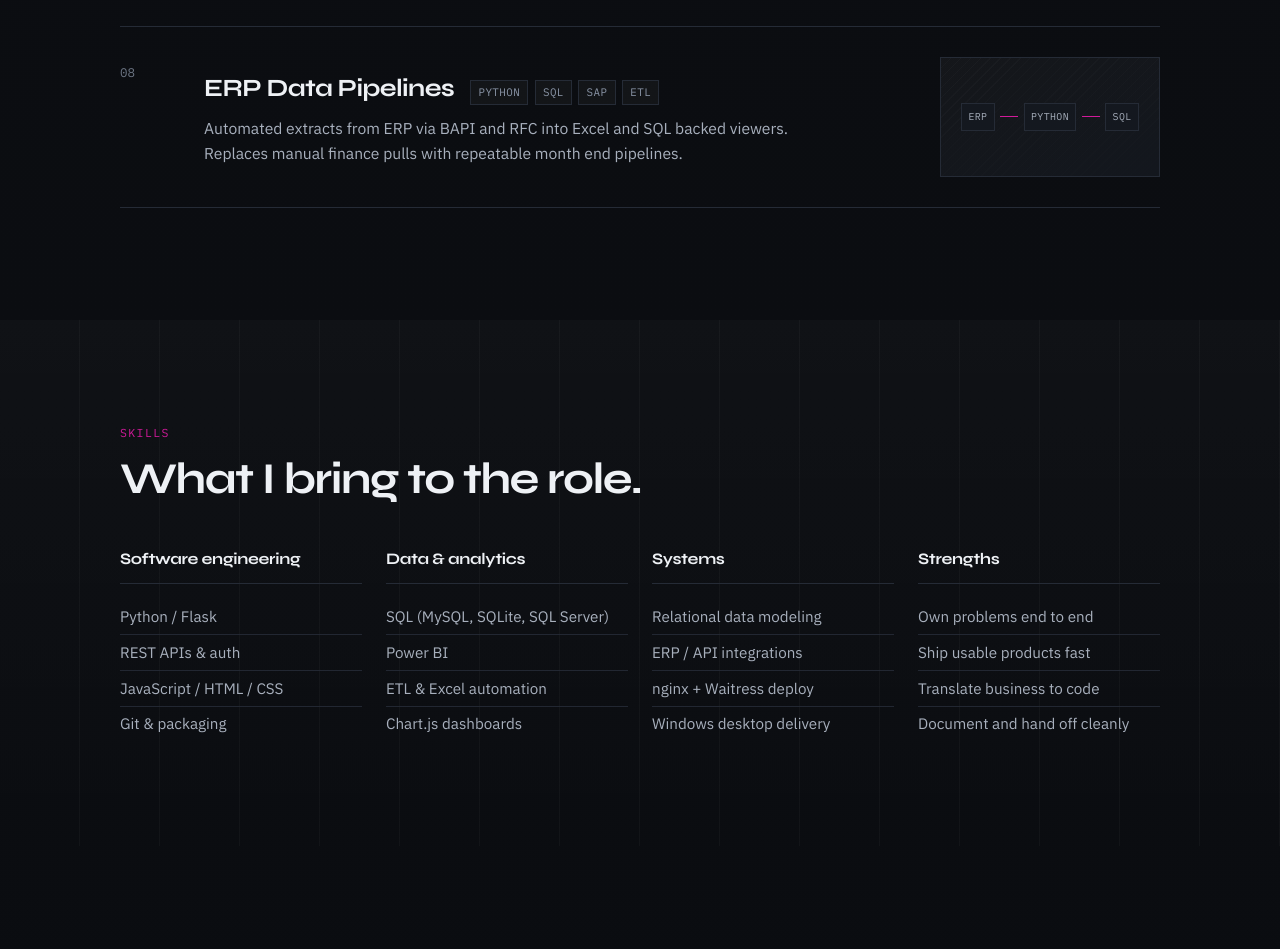
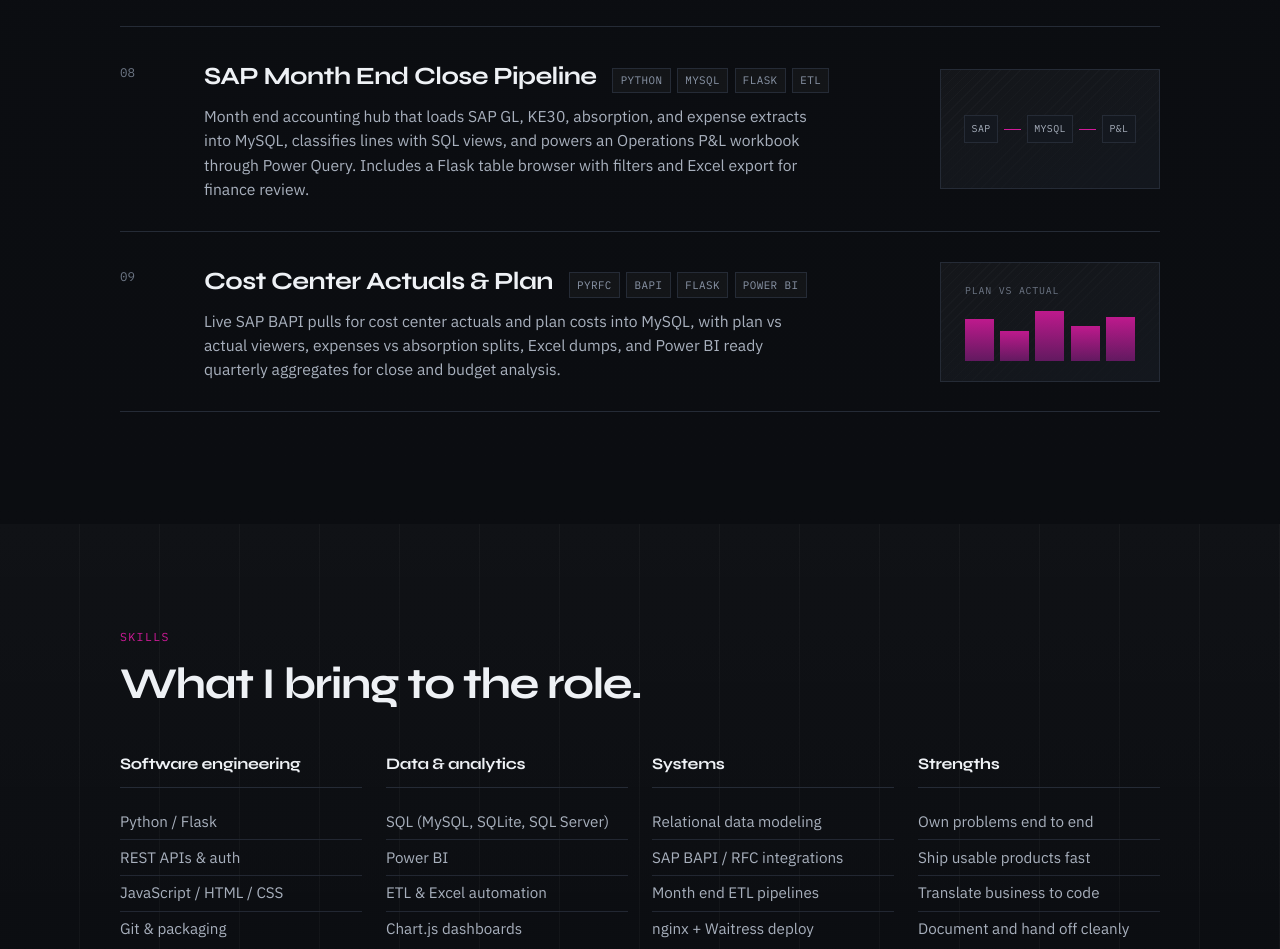
Before and after one commit to markdantemiranda/markdantemiranda.github.io, a plain HTML site: page index.html in a window 1280 px wide. Shown: the part 2483-3432 px from the top of the page. Drawn offline with Linux system fonts and the light colour scheme.

Commit message:
Feature Month End and Cost Center finance projects on the portfolio.

```diff
--- a/index.html
+++ b/index.html
@@ -292,26 +292,56 @@
           <div class="project-index">08</div>
           <div class="project-body">
             <div class="project-top">
-              <h3>ERP Data Pipelines</h3>
+              <h3>SAP Month End Close Pipeline</h3>
               <ul class="tags">
                 <li>Python</li>
-                <li>SQL</li>
-                <li>SAP</li>
+                <li>MySQL</li>
+                <li>Flask</li>
                 <li>ETL</li>
               </ul>
             </div>
             <p>
-              Automated extracts from ERP via BAPI and RFC into Excel and SQL backed
-              viewers. Replaces manual finance pulls with repeatable month end pipelines.
+              Month end accounting hub that loads SAP GL, KE30, absorption, and expense
+              extracts into MySQL, classifies lines with SQL views, and powers an Operations
+              P&amp;L workbook through Power Query. Includes a Flask table browser with
+              filters and Excel export for finance review.
             </p>
           </div>
           <div class="project-visual v-sap" aria-hidden="true">
             <div class="sap-flow">
-              <span>ERP</span>
+              <span>SAP</span>
               <em></em>
-              <span>Python</span>
+              <span>MySQL</span>
               <em></em>
-              <span>SQL</span>
+              <span>P&amp;L</span>
+            </div>
+          </div>
+        </li>
+
+        <li class="project" data-reveal>
+          <div class="project-index">09</div>
+          <div class="project-body">
+            <div class="project-top">
+              <h3>Cost Center Actuals &amp; Plan</h3>
+              <ul class="tags">
+                <li>PyRFC</li>
+                <li>BAPI</li>
+                <li>Flask</li>
+                <li>Power BI</li>
+              </ul>
+            </div>
+            <p>
+              Live SAP BAPI pulls for cost center actuals and plan costs into MySQL,
+              with plan vs actual viewers, expenses vs absorption splits, Excel dumps,
+              and Power BI ready quarterly aggregates for close and budget analysis.
+            </p>
+          </div>
+          <div class="project-visual v-tracker" aria-hidden="true">
+            <div class="viz-panel">
+              <span class="viz-label">Plan vs Actual</span>
+              <div class="bars">
+                <i style="--h:78%"></i><i style="--h:55%"></i><i style="--h:92%"></i><i style="--h:64%"></i><i style="--h:81%"></i>
+              </div>
             </div>
           </div>
         </li>
@@ -346,9 +376,9 @@
           <h3>Systems</h3>
           <ul>
             <li>Relational data modeling</li>
-            <li>ERP / API integrations</li>
+            <li>SAP BAPI / RFC integrations</li>
+            <li>Month end ETL pipelines</li>
             <li>nginx + Waitress deploy</li>
-            <li>Windows desktop delivery</li>
           </ul>
         </div>
         <div>
@@ -370,8 +400,8 @@
           <h2>Engineer who started in data. Still fluent in both.</h2>
           <p>
             My day job is Data Analyst at Fives Landis, but most of what I ship is
-            software: Flask apps, databases, APIs, dashboards, and automation that
-            replaces fragile spreadsheet processes.
+            software: Flask apps, databases, SAP integrations, dashboards, and
+            automation that replaces fragile spreadsheet processes.
           </p>
           <p>
             I am looking for Software Engineering or Data Analytics roles where I can
@@ -396,7 +426,7 @@
             </div>
             <div>
               <dt>Core stack</dt>
-              <dd>Python · SQL · Flask · Power BI · JavaScript</dd>
+              <dd>Python · SQL · Flask · SAP · Power BI</dd>
             </div>
           </dl>
         </aside>
```
